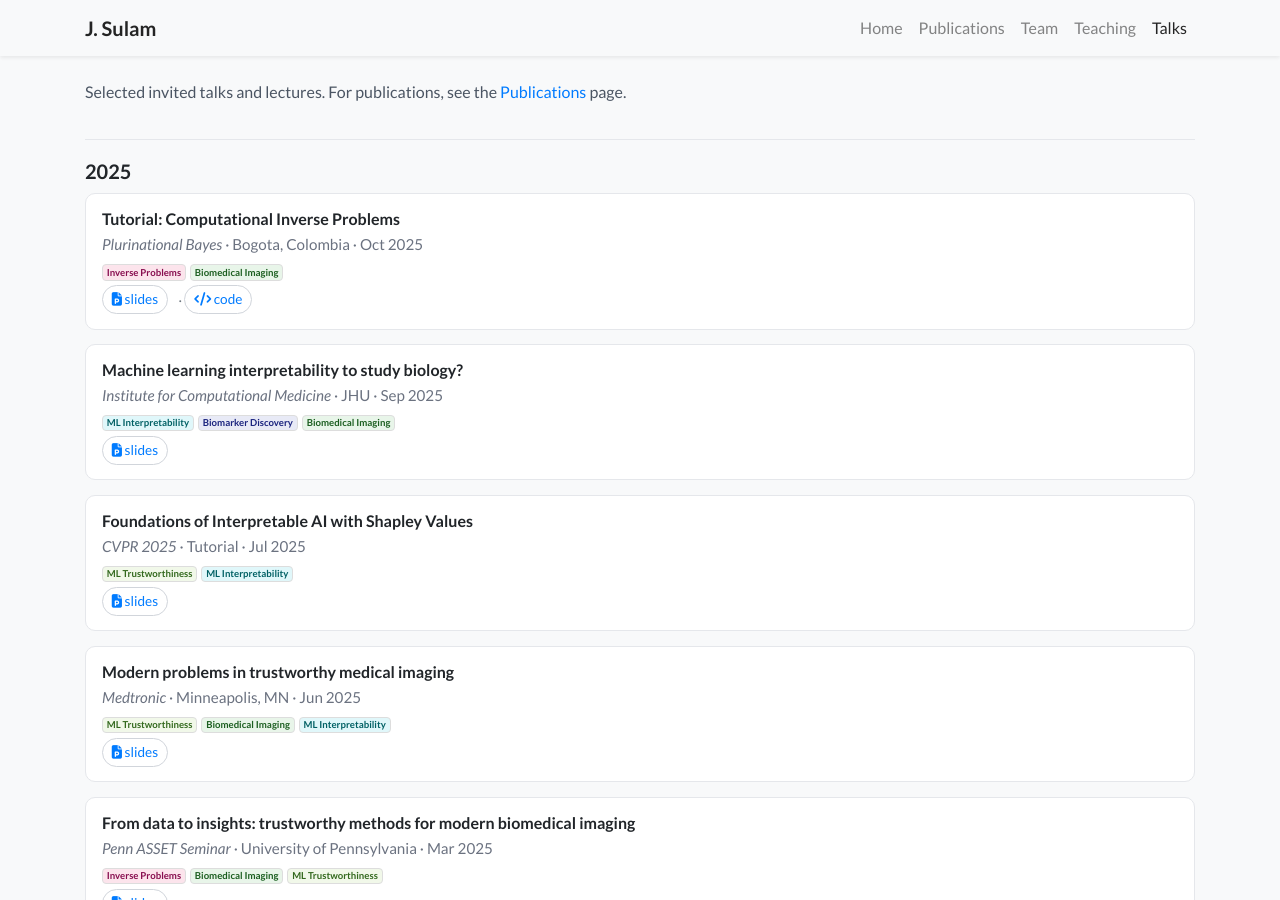
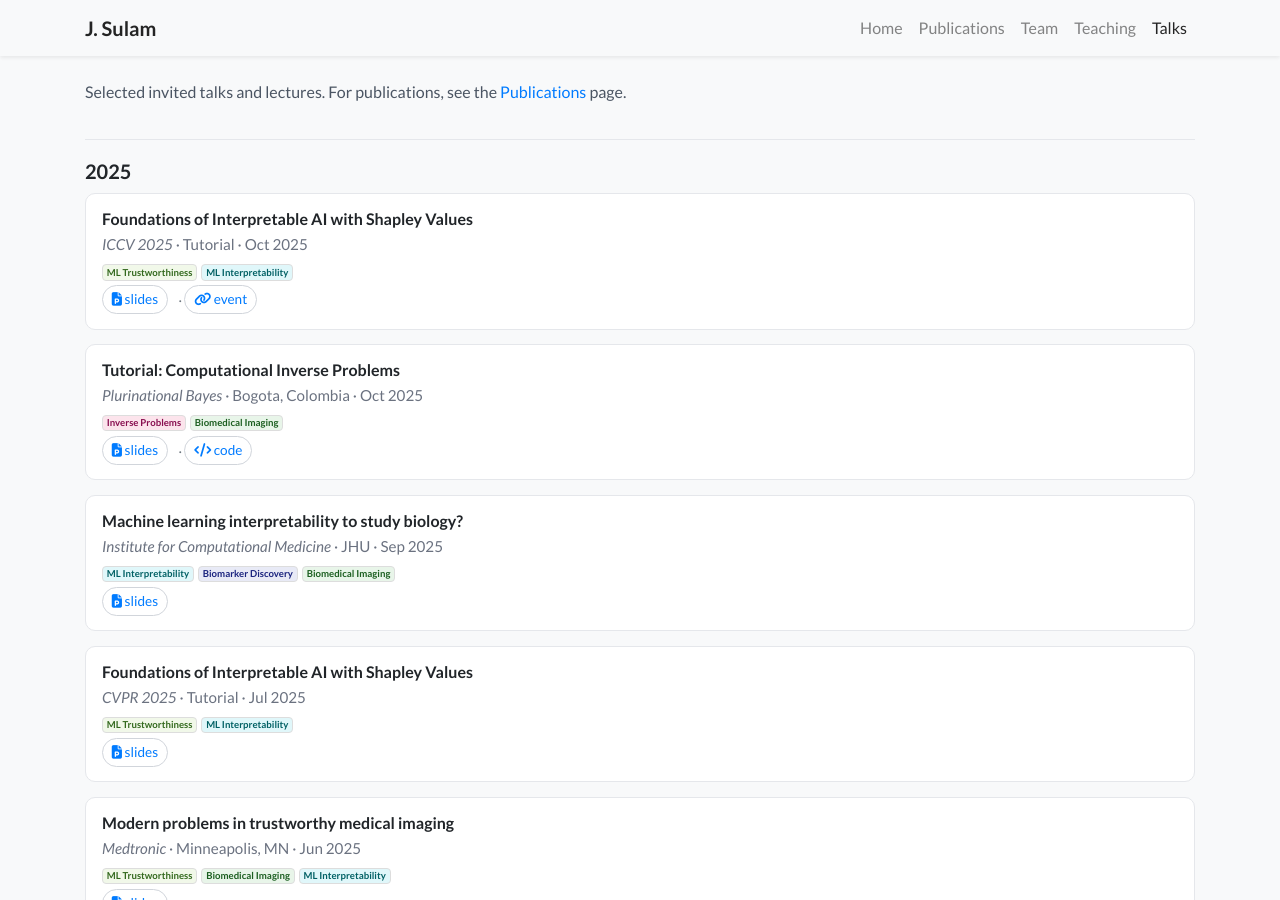
Before and after one commit to jsulam/jsulam.github.io, a Jekyll site: the page built from talks.html, in a window 1280 px wide and 900 px high. Built offline with Jekyll 4.4.1, drawn with Linux system fonts in a browser that asks for light colours; nearby versions of some CDN libraries; a style sheet for code colours, icons or effects is not loaded.

Commit message:
Adding ICCV Tutorial

```diff
--- a/_data/talks.yml
+++ b/_data/talks.yml
@@ -1,3 +1,14 @@
+- title: "Foundations of Interpretable AI with Shapley Values"
+  venue: "ICCV 2025"
+  location: "Tutorial"
+  date: "2025-10-20"
+  links:
+    slides: "https://slides.com/jeremiassulam/cvpr2025/fullscreen"
+    event: "https://achatto1.github.io/Foundations-of-Interpretable-AI/"
+  topics:
+    - ML Trustworthiness
+    - ML Interpretability
+
 - title: "Tutorial: Computational Inverse Problems"
   venue: "Plurinational Bayes"
   location: "Bogota, Colombia"
```
